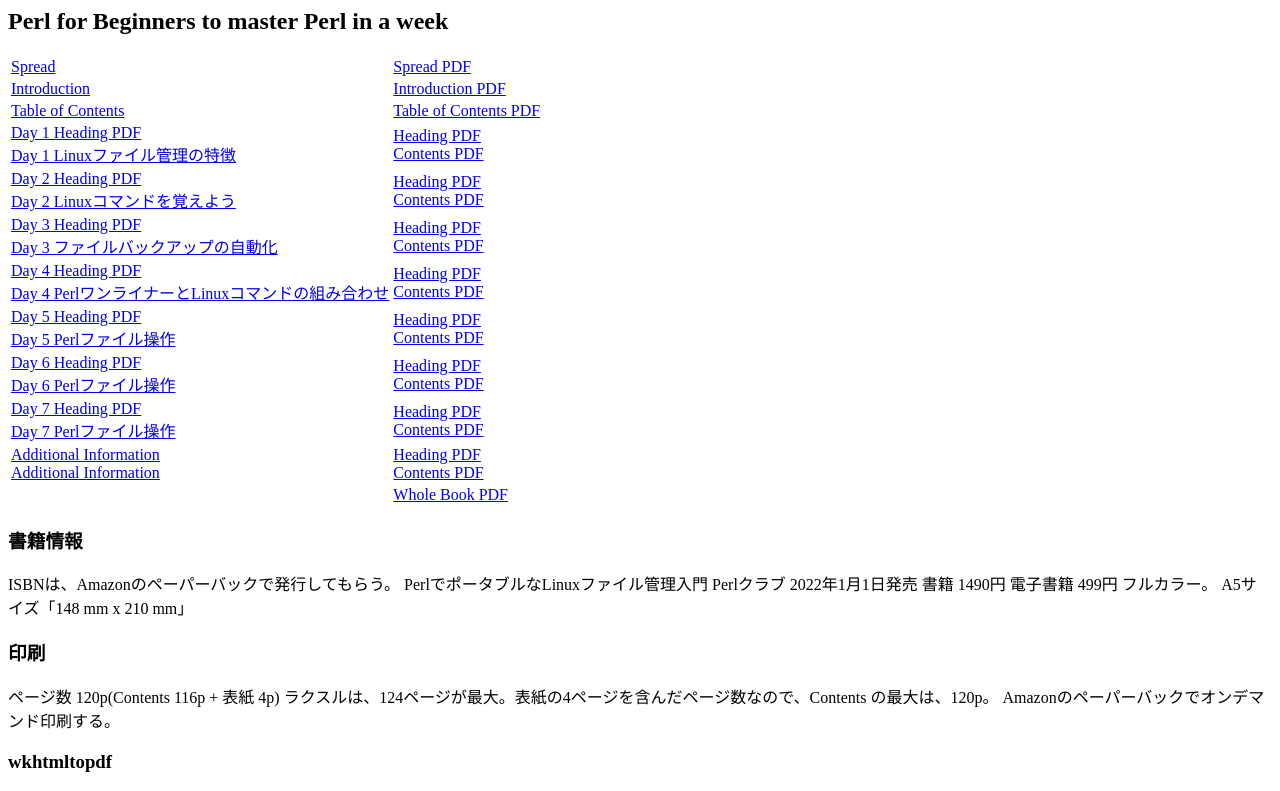
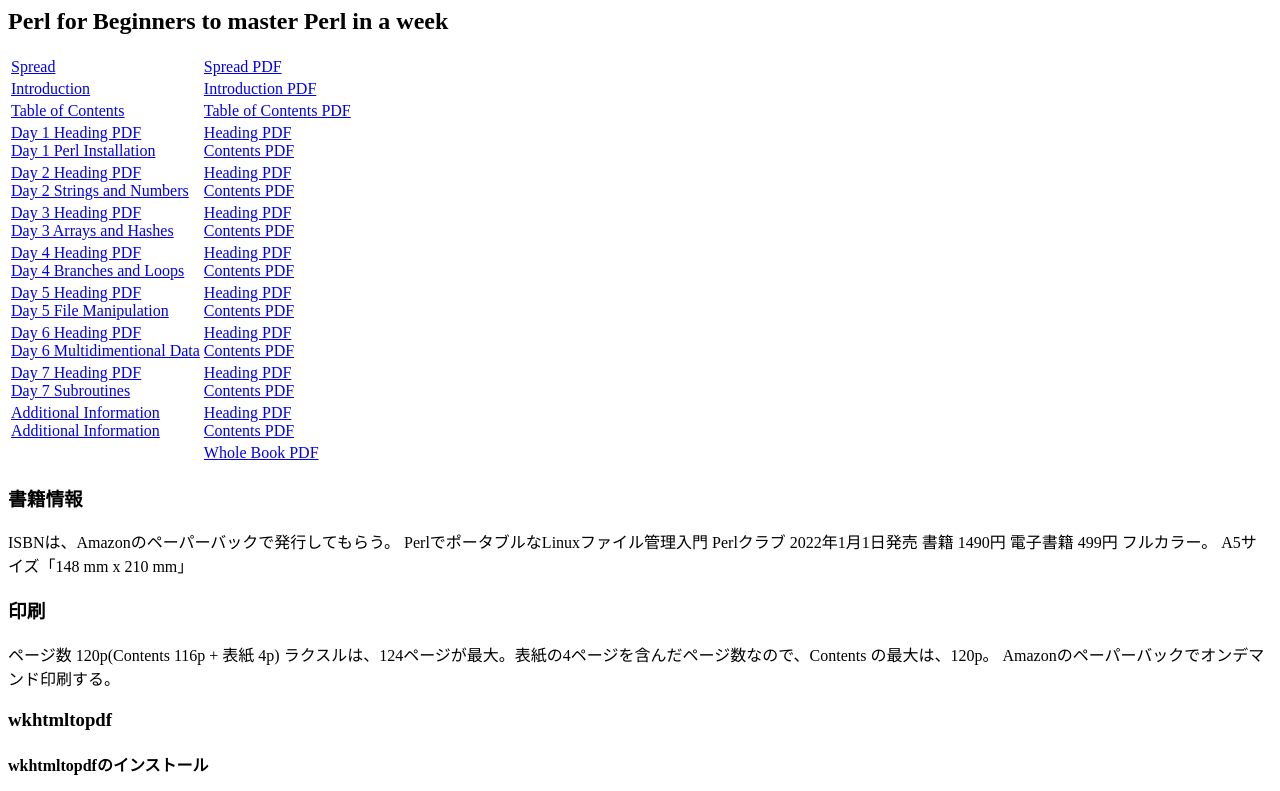
Before and after one commit to yuki-kimoto/book-perl-install-en, a plain HTML site: page templates/index.html in a window 1280 px wide. Shown: the top 791 px of the page. Drawn offline with Linux system fonts and the light colour scheme.

Commit message:
Create table of contents

```diff
--- a/templates/index.html
+++ b/templates/index.html
@@ -4,13 +4,13 @@
   <tr><td><a href="top.html">Spread</a></td><td><a href="top.pdf">Spread PDF</a></td></tr>
   <tr><td><a href="beginning.html">Introduction</a></td><td><a href="beginning.pdf">Introduction PDF</a></td></tr>
   <tr><td><a href="toc.html">Table of Contents</a></td><td><a href="toc.pdf">Table of Contents PDF</a></td></tr>
-  <tr><td><a href="chapter01_title.html">Day 1 Heading PDF</a><br><a href="chapter01.html">Day 1 Linuxファイル管理の特徴</a></td><td><a href="chapter01_title.pdf">Heading PDF</a><br><a href="chapter01.pdf">Contents PDF</a> </td></tr>
-  <tr><td><a href="chapter02_title.html">Day 2 Heading PDF</a><br><a href="chapter02.html">Day 2 Linuxコマンドを覚えよう</a></td><td><a href="chapter02_title.pdf">Heading PDF</a><br><a href="chapter02.pdf">Contents PDF</a> </td></tr>
-  <tr><td><a href="chapter03_title.html">Day 3 Heading PDF</a><br><a href="chapter03.html">Day 3 ファイルバックアップの自動化</a></td><td><a href="chapter03_title.pdf">Heading PDF</a><br><a href="chapter03.pdf">Contents PDF</a> </td></tr>
-  <tr><td><a href="chapter04_title.html">Day 4 Heading PDF</a><br><a href="chapter04.html">Day 4 PerlワンライナーとLinuxコマンドの組み合わせ</a></td><td><a href="chapter04_title.pdf">Heading PDF</a><br><a href="chapter04.pdf">Contents PDF</a> </td></tr>
-  <tr><td><a href="chapter05_title.html">Day 5 Heading PDF</a><br><a href="chapter05.html">Day 5 Perlファイル操作</a></td><td><a href="chapter05_title.pdf">Heading PDF</a><br><a href="chapter05.pdf">Contents PDF</a> </td></tr>
-  <tr><td><a href="chapter06_title.html">Day 6 Heading PDF</a><br><a href="chapter06.html">Day 6 Perlファイル操作</a></td><td><a href="chapter06_title.pdf">Heading PDF</a><br><a href="chapter06.pdf">Contents PDF</a> </td></tr>
-  <tr><td><a href="chapter07_title.html">Day 7 Heading PDF</a><br><a href="chapter07.html">Day 7 Perlファイル操作</a></td><td><a href="chapter07_title.pdf">Heading PDF</a><br><a href="chapter07.pdf">Contents PDF</a> </td></tr>
+  <tr><td><a href="chapter01_title.html">Day 1 Heading PDF</a><br><a href="chapter01.html">Day 1 Perl Installation</a></td><td><a href="chapter01_title.pdf">Heading PDF</a><br><a href="chapter01.pdf">Contents PDF</a> </td></tr>
+  <tr><td><a href="chapter02_title.html">Day 2 Heading PDF</a><br><a href="chapter02.html">Day 2 Strings and Numbers</a></td><td><a href="chapter02_title.pdf">Heading PDF</a><br><a href="chapter02.pdf">Contents PDF</a> </td></tr>
+  <tr><td><a href="chapter03_title.html">Day 3 Heading PDF</a><br><a href="chapter03.html">Day 3 Arrays and Hashes</a></td><td><a href="chapter03_title.pdf">Heading PDF</a><br><a href="chapter03.pdf">Contents PDF</a> </td></tr>
+  <tr><td><a href="chapter04_title.html">Day 4 Heading PDF</a><br><a href="chapter04.html">Day 4 Branches and Loops</a></td><td><a href="chapter04_title.pdf">Heading PDF</a><br><a href="chapter04.pdf">Contents PDF</a> </td></tr>
+  <tr><td><a href="chapter05_title.html">Day 5 Heading PDF</a><br><a href="chapter05.html">Day 5 File Manipulation</a></td><td><a href="chapter05_title.pdf">Heading PDF</a><br><a href="chapter05.pdf">Contents PDF</a> </td></tr>
+  <tr><td><a href="chapter06_title.html">Day 6 Heading PDF</a><br><a href="chapter06.html">Day 6 Multidimentional Data</a></td><td><a href="chapter06_title.pdf">Heading PDF</a><br><a href="chapter06.pdf">Contents PDF</a> </td></tr>
+  <tr><td><a href="chapter07_title.html">Day 7 Heading PDF</a><br><a href="chapter07.html">Day 7 Subroutines</a></td><td><a href="chapter07_title.pdf">Heading PDF</a><br><a href="chapter07.pdf">Contents PDF</a> </td></tr>
   <tr><td><a href="chapter08_title.html">Additional Information</a><br><a href="chapter07.html">Additional Information</a></td><td><a href="chapter07_title.pdf">Heading PDF</a><br><a href="chapter07.pdf">Contents PDF</a> </td></tr>
   <tr><td></td><td><a href="book.pdf">Whole Book PDF</a></td></tr>
 </table>
```
